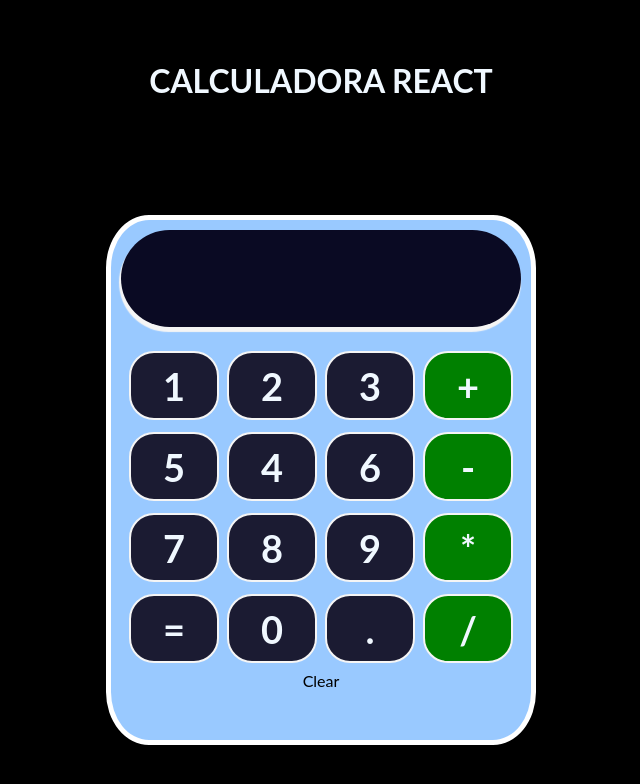
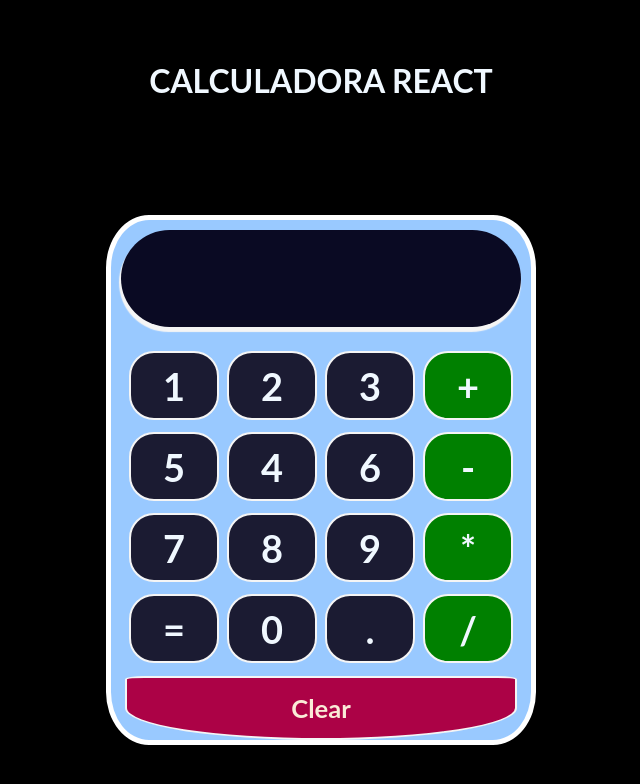
Before and after one commit to CiscoMerchan/Calculator_with_reactjs, a React (Create React App) app: page / in a window 1280 px wide. Shown: the top 784 px of the page, without its empty margins (319-959 px from the left). Built offline with nearby package versions, Linux system fonts and the light colour scheme.

Commit message:
Add comment

```diff
--- a/src/components/buttonClear.jsx
+++ b/src/components/buttonClear.jsx
@@ -1,6 +1,9 @@
+// Button to cllear data from the screen on the calculator
+import '../componentsStyleCheet/ButtonClear.css'
 
 const ButtonClear = (props) => (
-	<div className='boton-clear'>
+	<div onClick={props.manejarClear}
+	className='boton-clear'>
 		{props.children}
 	</div>
 );
```
